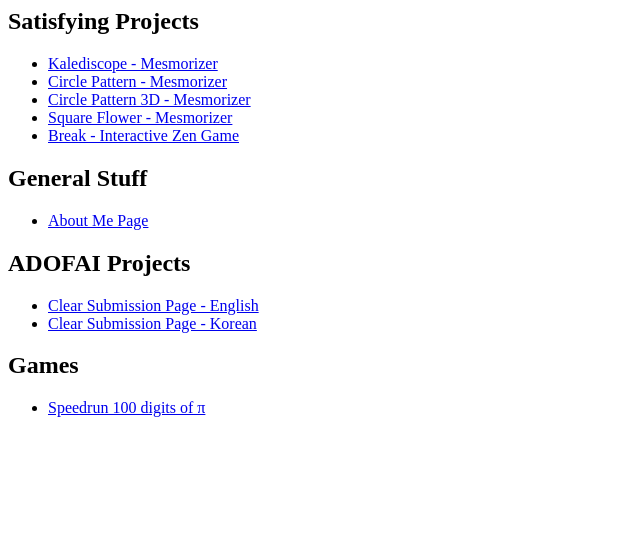
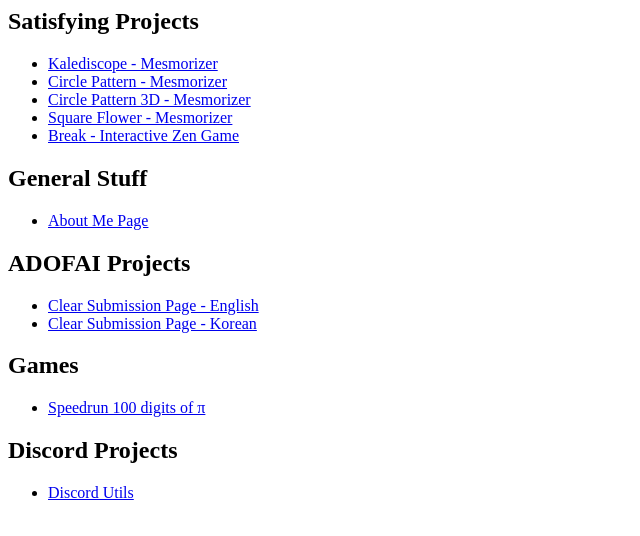
Before and after one commit to tuforumns-bc/tuforumns-bc.github.io, a plain HTML site: page index.html in a window 1280 px wide. Shown: the whole page, without its empty margins (0-640 px from the left). Drawn offline with Linux system fonts and the light colour scheme.

Commit message:
Update index.html

```diff
--- a/index.html
+++ b/index.html
@@ -19,3 +19,7 @@
 <ul>
     <li><a href="speedrunPi.html">Speedrun 100 digits of π</a></li>
 </ul>
+<h2>Discord Projects</h2>
+<ul>
+    <li><a href="discordUtils.html">Discord Utils</a></li>
+</ul>
```
